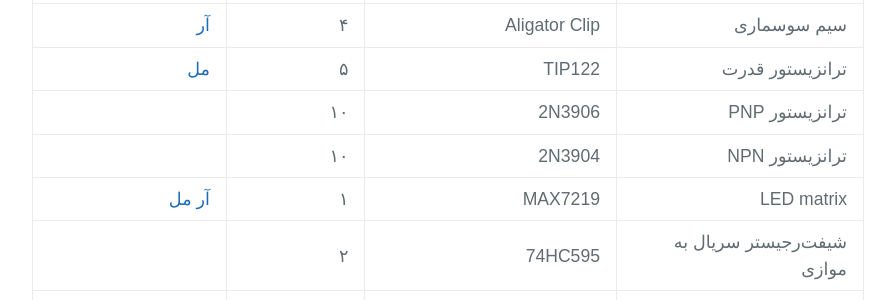
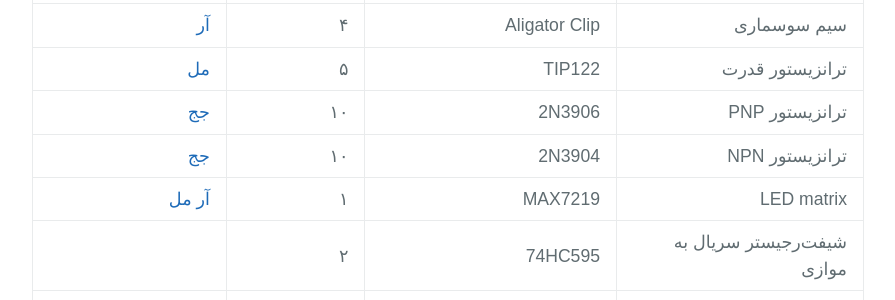
Before and after one commit to mohsend/arduino, a Jekyll site: the page built from arduino_starter_kit.markdown, in a window 1280 px wide and 900 px high, scrolled down 1256 px. Shown: the part 158-458 px from the top of the window, without its empty margins (192-1087 px from the left). Built offline with Jekyll 4.4.1, drawn with Linux system fonts in a browser that asks for light colours; some web fonts are replaced.

Commit message:
Transistor Links added

```diff
--- a/arduino_starter_kit.markdown
+++ b/arduino_starter_kit.markdown
@@ -131,13 +131,13 @@
       <td>ترانزیستور PNP</td>
       <td>2N3906</td>
       <td>۱۰</td>
-      <td></td>
+      <td><a href="http://jaamejamelec.ir/index.php?route=product/product&product_id=2337">جج</a></td>
     </tr>
     <tr>
       <td>ترانزیستور NPN</td>
       <td>2N3904</td>
       <td>۱۰</td>
-      <td></td>
+      <td><a href="http://jaamejamelec.ir/index.php?route=product/product&product_id=2154">جج</a></td>
     </tr>
     <tr>
     <tr>
```
